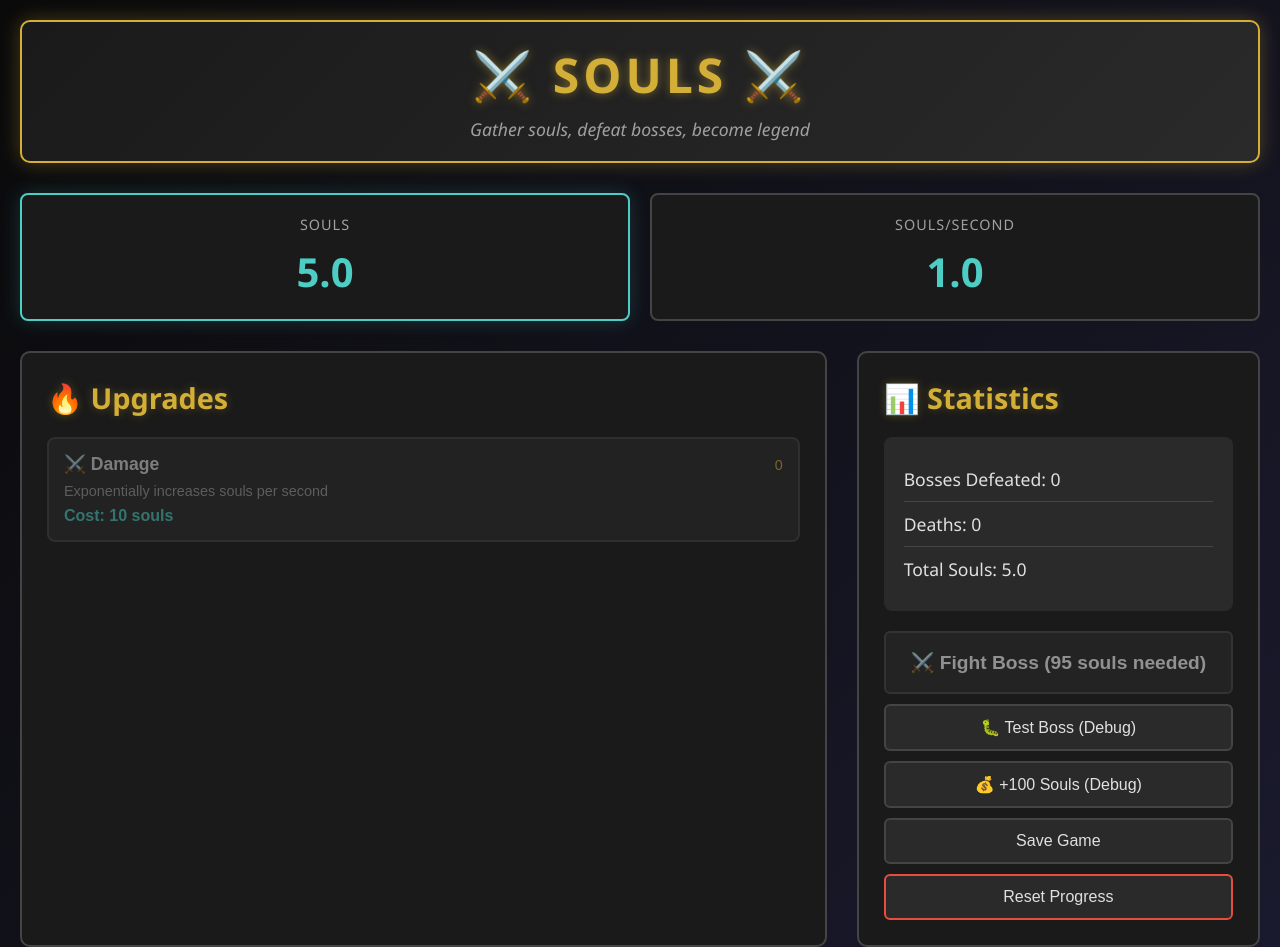
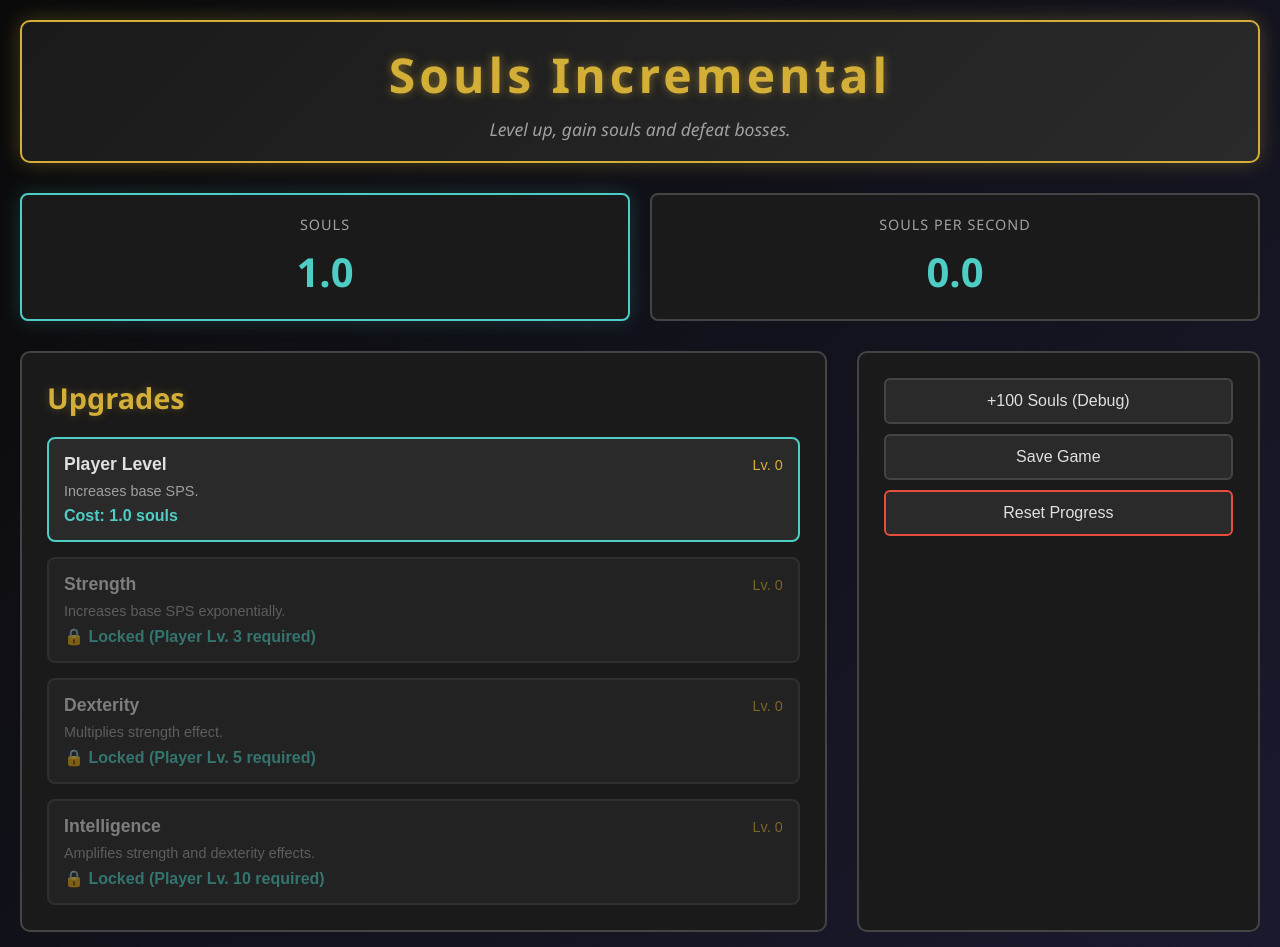
Before and after one commit to mihawkx/incremental-project, a plain HTML site: page src/index.html in a window 1280 px wide. Shown: the top 947 px of the page. Drawn offline with Linux system fonts and the light colour scheme.

Commit message:
Refactor game mechanics and UI: streamline upgrade system, update souls calculation, and enhance game state management, disabled bosses for now

```diff
--- a/src/game.js
+++ b/src/game.js
@@ -12,10 +12,10 @@ const Game = {
         if (loaded) {
             console.log('Save game loaded!');
         }
+        GameState.updateSoulsPerSecond();
 
         // Initialize systems
         IdleSystem.init();
-        BossSystem.init();
 
         // Setup UI event listeners
         this.setupEventListeners();
@@ -63,34 +63,6 @@ const Game = {
             });
         }
 
-        // Continue button (boss result screen)
-        const continueBtn = document.getElementById('continue-btn');
-        if (continueBtn) {
-            continueBtn.addEventListener('click', () => {
-                BossSystem.returnToIdle();
-            });
-        }
-
-        // Fight boss button
-        const fightBossBtn = document.getElementById('fight-boss-btn');
-        if (fightBossBtn) {
-            fightBossBtn.addEventListener('click', () => {
-                if (GameState.shouldTriggerBoss()) {
-                    console.log('Player initiated boss fight');
-                    IdleSystem.triggerBoss();
-                }
-            });
-        }
-
-        // Test boss button (debug)
-        const testBossBtn = document.getElementById('test-boss-btn');
-        if (testBossBtn) {
-            testBossBtn.addEventListener('click', () => {
-                console.log('Debug: Force triggering boss fight');
-                IdleSystem.triggerBoss();
-            });
-        }
-
         // Gain souls button (debug)
         const gainSoulsBtn = document.getElementById('gain-souls-btn');
         if (gainSoulsBtn) {
--- a/src/idleSystem.js
+++ b/src/idleSystem.js
@@ -14,8 +14,6 @@ const IdleSystem = {
     },
 
     update() {
-        if (GameState.inBossFight) return;
-
         const now = Date.now();
         const deltaTime = (now - this.lastUpdate) / 1000; // Convert to seconds
         this.lastUpdate = now;
@@ -26,26 +24,6 @@ const IdleSystem = {
 
         // Update UI in real-time
         this.updateUI();
-    },
-
-    triggerBoss() {
-        console.log('Triggering boss fight...');
-
-        // Hide idle UI and show boss UI
-        const idleScreen = document.getElementById('idle-screen');
-        const bossScreen = document.getElementById('boss-screen');
-
-        if (!idleScreen || !bossScreen) {
-            console.error('Screen elements not found!');
-            return;
-        }
-
-        idleScreen.classList.add('hidden');
-        bossScreen.classList.remove('hidden');
-
-        // Start boss fight
-        GameState.startBossFight();
-        BossSystem.startBoss();
     },
 
     // Handle upgrade purchase
@@ -81,44 +59,29 @@ const IdleSystem = {
             const button = document.querySelector(`[data-upgrade="${upgradeType}"]`);
 
             if (button) {
-                const cost = GameState.getUpgradeCost(upgradeType);
-                const canAfford = GameState.souls >= cost;
+                const unlocked = GameState.isUpgradeUnlocked(upgradeType);
+                const costDisplay = button.querySelector('.upgrade-cost-display');
+                const levelSpan = button.querySelector('.upgrade-level-value');
 
-                button.disabled = !canAfford;
-                button.classList.toggle('affordable', canAfford);
-
-                // Update button text
-                const levelSpan = button.querySelector('.upgrade-level');
-                const costSpan = button.querySelector('.upgrade-cost');
+                if (!unlocked) {
+                    button.disabled = true;
+                    button.classList.remove('affordable');
+                    if (costDisplay) {
+                        const req = upgradeType === 'str' ? 3 : upgradeType === 'dex' ? 5 : 10;
+                        costDisplay.innerHTML = `🔒 Locked (Player Lv. ${req} required)`;
+                    }
+                } else {
+                    const cost = GameState.getUpgradeCost(upgradeType);
+                    const canAfford = GameState.souls >= cost;
+                    button.disabled = !canAfford;
+                    button.classList.toggle('affordable', canAfford);
+                    if (costDisplay) {
+                        costDisplay.innerHTML = `Cost: <span class="upgrade-cost">${formatNumber(cost)}</span> souls`;
+                    }
+                }
 
                 if (levelSpan) levelSpan.textContent = upgrade.level;
-                if (costSpan) costSpan.textContent = formatNumber(cost);
             }
         });
-
-        // Update stats
-        const statsElement = document.getElementById('stats');
-        if (statsElement) {
-            statsElement.innerHTML = `
-                <div class="stat-item">Bosses Defeated: ${GameState.stats.bossesDefeated}</div>
-                <div class="stat-item">Deaths: ${GameState.stats.deaths}</div>
-                <div class="stat-item">Total Souls: ${formatNumber(GameState.totalSouls)}</div>
-            `;
-        }
-
-        // Update fight boss button
-        const fightBossBtn = document.getElementById('fight-boss-btn');
-        if (fightBossBtn) {
-            const canFight = GameState.shouldTriggerBoss();
-            fightBossBtn.disabled = !canFight;
-            fightBossBtn.classList.toggle('ready', canFight);
-
-            if (canFight) {
-                fightBossBtn.textContent = `⚔️ Fight Boss - Spend ${formatNumber(GameState.soulsNeededForBoss)} souls`;
-            } else {
-                const remaining = Math.floor(GameState.soulsNeededForBoss - GameState.souls);
-                fightBossBtn.textContent = `⚔️ Fight Boss (${formatNumber(remaining)} souls needed)`;
-            }
-        }
     }
 };
--- a/src/index.html
+++ b/src/index.html
@@ -11,8 +11,8 @@
         <!-- Idle Screen -->
         <div id="idle-screen">
             <header class="game-header">
-                <h1 class="game-title">⚔️ SOULS ⚔️</h1>
-                <p class="game-subtitle">Gather souls, defeat bosses, become legend</p>
+                <h1 class="game-title">Souls Incremental</h1>
+                <p class="game-subtitle">Level up, gain souls and defeat bosses.</p>
             </header>
 
             <div class="main-stats">
@@ -21,7 +21,7 @@
                     <div class="stat-value" id="souls-count">0</div>
                 </div>
                 <div class="stat-box">
-                    <div class="stat-label">Souls/Second</div>
+                    <div class="stat-label">Souls per Second</div>
                     <div class="stat-value" id="souls-per-second">1.0</div>
                 </div>
             </div>
@@ -29,34 +29,55 @@
             <div class="content-grid">
                 <!-- Upgrades Section -->
                 <section class="upgrades-section">
-                    <h2 class="section-title">🔥 Upgrades</h2>
+                    <h2 class="section-title">Upgrades</h2>
                     <div class="upgrades-container">
-                        <button class="upgrade-btn" data-upgrade="damage">
+                        <button class="upgrade-btn" data-upgrade="playerLevel">
                             <div class="upgrade-header">
-                                <span class="upgrade-name">⚔️ Damage</span>
-                                <span class="upgrade-level">Lv. <span class="upgrade-level">0</span></span>
+                                <span class="upgrade-name">Player Level</span>
+                                <span class="upgrade-level">Lv. <span class="upgrade-level-value">0</span></span>
                             </div>
-                            <div class="upgrade-description">Exponentially increases souls per second</div>
+                            <div class="upgrade-description">Increases base SPS.</div>
                             <div class="upgrade-cost-display">
-                                Cost: <span class="upgrade-cost">10</span> souls
+                                Cost: <span class="upgrade-cost">1</span> souls
+                            </div>
+                        </button>
+                        <button class="upgrade-btn" data-upgrade="str">
+                            <div class="upgrade-header">
+                                <span class="upgrade-name">Strength</span>
+                                <span class="upgrade-level">Lv. <span class="upgrade-level-value">0</span></span>
+                            </div>
+                            <div class="upgrade-description">Increases base SPS exponentially.</div>
+                            <div class="upgrade-cost-display">
+                                 (Player Lv. 3 required)
+                            </div>
+                        </button>
+                        <button class="upgrade-btn" data-upgrade="dex">
+                            <div class="upgrade-header">
+                                <span class="upgrade-name">Dexterity</span>
+                                <span class="upgrade-level">Lv. <span class="upgrade-level-value">0</span></span>
+                            </div>
+                            <div class="upgrade-description">Multiplies strength effect.</div>
+                            <div class="upgrade-cost-display">
+                                 (Player Lv. 5 required)
+                            </div>
+                        </button>
+                        <button class="upgrade-btn" data-upgrade="int">
+                            <div class="upgrade-header">
+                                <span class="upgrade-name">Intelligence</span>
+                                <span class="upgrade-level">Lv. <span class="upgrade-level-value">0</span></span>
+                            </div>
+                            <div class="upgrade-description">Amplifies strength and dexterity effects.</div>
+                            <div class="upgrade-cost-display">
+                                 (Player Lv. 10 required)
                             </div>
                         </button>
                     </div>
                 </section>
 
-                <!-- Statistics Section -->
+                <!-- Controls -->
                 <section class="stats-section">
-                    <h2 class="section-title">📊 Statistics</h2>
-                    <div id="stats" class="stats-container">
-                        <div class="stat-item">Bosses Defeated: 0</div>
-                        <div class="stat-item">Deaths: 0</div>
-                        <div class="stat-item">Total Souls: 0</div>
-                    </div>
-
                     <div class="controls">
-                        <button id="fight-boss-btn" class="control-btn fight-boss" disabled>⚔️ Fight Boss (100 souls needed)</button>
-                        <button id="test-boss-btn" class="control-btn">🐛 Test Boss (Debug)</button>
-                        <button id="gain-souls-btn" class="control-btn">💰 +100 Souls (Debug)</button>
+                        <button id="gain-souls-btn" class="control-btn">+100 Souls (Debug)</button>
                         <button id="save-btn" class="control-btn">Save Game</button>
                         <button id="reset-btn" class="control-btn danger">Reset Progress</button>
                     </div>
@@ -64,59 +85,11 @@
             </div>
         </div>
 
-        <!-- Boss Fight Screen -->
-        <div id="boss-screen" class="hidden">
-            <div class="boss-info">
-                <div class="boss-header">
-                    <h2 id="boss-name" class="boss-name">Boss Name</h2>
-                    <p id="boss-description" class="boss-description">Boss description</p>
-                </div>
-                <div class="boss-health-container">
-                    <div class="boss-health-bar">
-                        <div id="boss-health-bar" class="boss-health-fill"></div>
-                        <div id="boss-health-text" class="boss-health-text">100%</div>
-                    </div>
-                </div>
-            </div>
-
-            <div class="arena-container">
-                <canvas id="boss-canvas"></canvas>
-            </div>
-
-            <div class="player-info">
-                <div class="player-stat">
-                    <span class="player-label">Health:</span>
-                    <div id="player-health" class="hearts-container">
-                        <div class="heart filled"></div>
-                        <div class="heart filled"></div>
-                        <div class="heart filled"></div>
-                    </div>
-                </div>
-                <div class="player-stat">
-                    <span class="player-label">DPS:</span>
-                    <span id="player-dps" class="player-value">1.0 DPS</span>
-                </div>
-                <div class="controls-hint">
-                    Use WASD or Arrow Keys to move
-                </div>
-            </div>
-
-            <!-- Boss Result Overlay -->
-            <div id="boss-result" class="boss-result hidden">
-                <h2 id="result-text" class="result-text">VICTORY</h2>
-                <p id="result-message" class="result-message">You defeated the boss!</p>
-                <button id="continue-btn" class="continue-btn">Continue</button>
-            </div>
-        </div>
     </div>
 
     <!-- Scripts -->
     <script src="state.js"></script>
-    <script src="combat/bullets.js"></script>
-    <script src="combat/patterns.js"></script>
-    <script src="combat/player.js"></script>
     <script src="idleSystem.js"></script>
-    <script src="bossSystem.js"></script>
     <script src="game.js"></script>
 </body>
 </html>
--- a/src/state.js
+++ b/src/state.js
@@ -32,9 +32,9 @@ function formatNumber(num) {
 // Game State Management
 const GameState = {
     // Currency and progression
-    souls: 0,
+    souls: 1,
     totalSouls: 0,
-    soulsPerSecond: 1,
+    soulsPerSecond: 0,
 
     // Boss progression
     currentBossIndex: 0,
@@ -43,33 +43,27 @@ const GameState = {
 
     // Upgrades
     upgrades: {
-        damage: {
+        playerLevel: {
+            level: 0,
+            description: "Increases SPS. Cost ×10 per level. Unlocks stats."
+        },
+        str: {
             level: 0,
             baseCost: 10,
             costMultiplier: 1.5,
-            effect: 1, // Multiplier for souls per second
-            description: "Increases souls per second"
+            description: "Exponentially increases base SPS"
         },
-        speed: {
+        dex: {
             level: 0,
-            baseCost: 15,
-            costMultiplier: 1.6,
-            effect: 0, // Bonus speed
-            description: "Move faster in boss fights"
+            baseCost: 100,
+            costMultiplier: 1.8,
+            description: "Multiplies total SPS (1 + DEX) ×"
         },
-        health: {
+        int: {
             level: 0,
-            baseCost: 20,
-            costMultiplier: 1.7,
-            effect: 3, // Max health
-            description: "Increases max health"
-        },
-        critChance: {
-            level: 0,
-            baseCost: 50,
-            costMultiplier: 2.0,
-            effect: 0, // Crit chance %
-            description: "Chance to double souls gained"
+            baseCost: 500,
+            costMultiplier: 2.2,
+            description: "Arcane Synergy — amplifies STR and DEX"
         }
     },
 
@@ -89,17 +83,40 @@ const GameState = {
     // Calculate current upgrade cost
     getUpgradeCost(upgradeType) {
         const upgrade = this.upgrades[upgradeType];
+        if (upgradeType === 'playerLevel') {
+            // Cost: 1, 10, 100, 1000, ... (×10 per level)
+            return Math.floor(Math.pow(10, upgrade.level));
+        }
         return Math.floor(upgrade.baseCost * Math.pow(upgrade.costMultiplier, upgrade.level));
     },
 
+    // Check if an upgrade is unlocked based on player level
+    isUpgradeUnlocked(upgradeType) {
+        const pl = this.upgrades.playerLevel.level;
+        if (upgradeType === 'str') return pl >= 3;
+        if (upgradeType === 'dex') return pl >= 5;
+        if (upgradeType === 'int') return pl >= 10;
+        return true; // playerLevel always unlocked
+    },
+
     // Calculate souls per second
+    // Formula: (playerLevel + 1.5^STR) × (1 + DEX) × (1 + INT × 0.5) × bossBonus
     calculateSoulsPerSecond() {
-        // Exponential growth: each damage level multiplies by 1.5x
-        // Formula: base * (1.5 ^ damageLevel) * (1 + bosses * 0.1)
-        let base = 1;
-        base *= Math.pow(1.5, this.upgrades.damage.level);
-        base *= (1 + this.stats.bossesDefeated * 0.1);
-        return Math.floor(base * 10) / 10;
+        const pl  = this.upgrades.playerLevel.level;
+        const str = this.upgrades.str.level;
+        const dex = this.upgrades.dex.level;
+        const int = this.upgrades.int.level;
+
+        const playerLvlSPS = pl;                              // flat SPS per player level
+        const strSPS       = str > 0 ? Math.pow(1.5, str) : 0; // exponential, only if purchased
+        const baseSPS      = playerLvlSPS + strSPS;
+
+        const dexMulti  = 1 + dex;          // linear DEX multiplier
+        const intMulti  = 1 + int * 0.5;   // Arcane Synergy
+        const bossBonus = 1 + this.stats.bossesDefeated * 0.1;
+
+        const total = baseSPS * dexMulti * intMulti * bossBonus;
+        return Math.max(0, Math.floor(total * 10) / 10);
     },
 
     // Update souls per second
@@ -124,6 +141,7 @@ const GameState = {
 
     // Purchase upgrade
     purchaseUpgrade(upgradeType) {
+        if (!this.isUpgradeUnlocked(upgradeType)) return false;
         const cost = this.getUpgradeCost(upgradeType);
         if (this.souls >= cost) {
             this.souls -= cost;
@@ -212,10 +230,12 @@ const GameState = {
 
                 this.souls = data.souls || 0;
                 this.totalSouls = data.totalSouls || 0;
-                this.soulsPerSecond = data.soulsPerSecond || 1;
                 this.currentBossIndex = data.currentBossIndex || 0;
                 this.soulsNeededForBoss = data.soulsNeededForBoss || 100;
-                this.upgrades = data.upgrades || this.upgrades;
+                // Only restore upgrades if they use the new format (has playerLevel key)
+                if (data.upgrades && 'playerLevel' in data.upgrades) {
+                    this.upgrades = data.upgrades;
+                }
                 this.stats = data.stats || this.stats;
                 this.updateSoulsPerSecond();
                 this.maxPlayerHealth = this.getMaxHealth();
```
